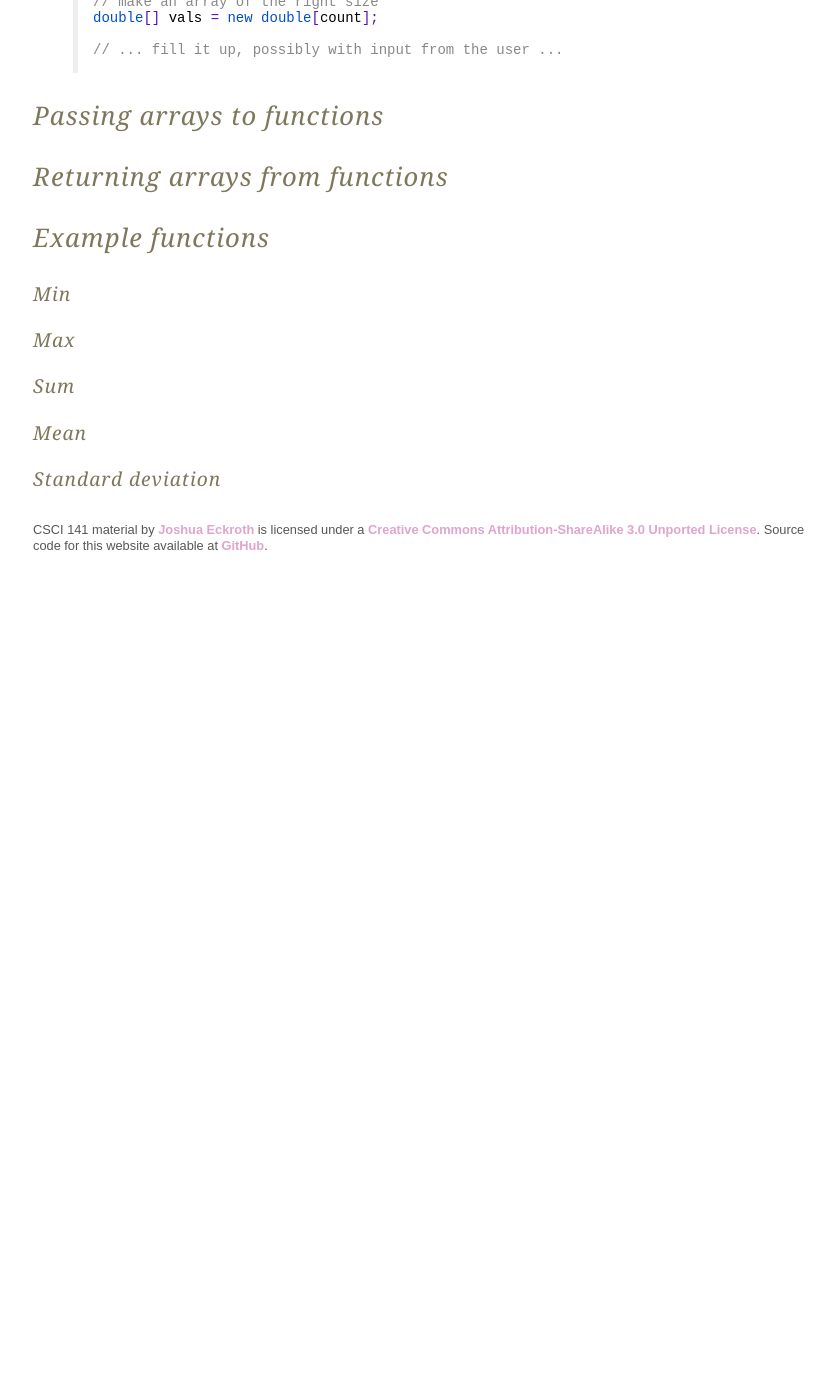
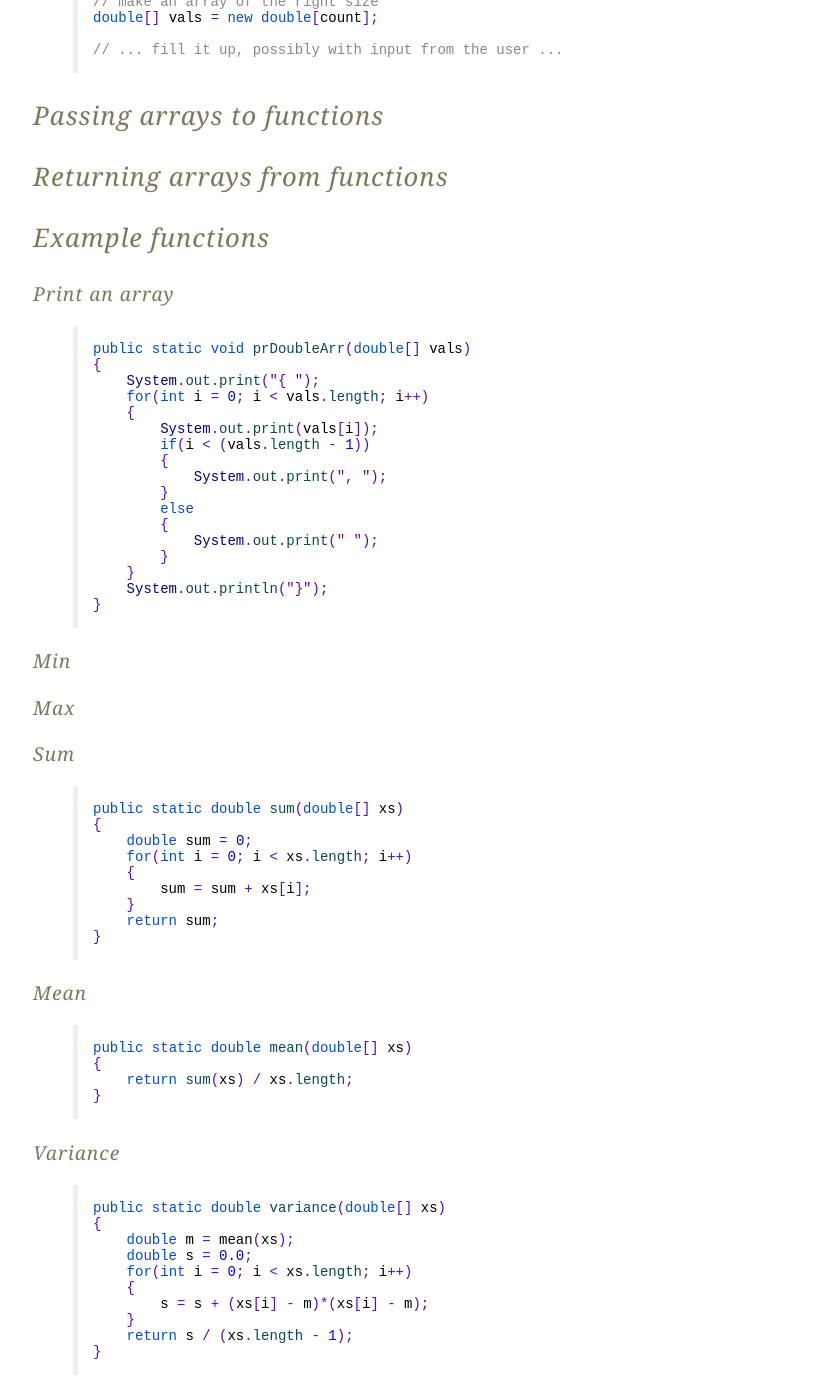
Before and after one commit to joshuaeckroth/csci141-website, a Jekyll site: the page built from lecture/arrays.markdown, in a window 1280 px wide and 1400 px high, scrolled down 1459 px. Shown: the whole window, without its empty margins (207-1042 px from the left). Built offline with Jekyll 4.4.1, drawn with Linux system fonts in a browser that asks for light colours; Markdown is read by kramdown in place of the engine named in the settings; before the commit the page ends 2014 px from its top, so only the background shows below that.

Commit message:
Added array function examples.

```diff
--- a/lecture/arrays.markdown
+++ b/lecture/arrays.markdown
@@ -66,12 +66,66 @@ double[] vals = new double[count];
 
 ## Example functions
 
+### Print an array
+
+{% highlight java %}
+public static void prDoubleArr(double[] vals)
+{
+    System.out.print("{ ");
+    for(int i = 0; i < vals.length; i++)
+    {
+        System.out.print(vals[i]);
+        if(i < (vals.length - 1))
+        {
+            System.out.print(", ");
+        }
+        else
+        {
+            System.out.print(" ");
+        }
+    }
+    System.out.println("}");
+}
+{% endhighlight %}
+
 ### Min
 
 ### Max
 
 ### Sum
 
+{% highlight java %}
+public static double sum(double[] xs)
+{
+    double sum = 0;
+    for(int i = 0; i < xs.length; i++)
+    {
+        sum = sum + xs[i];
+    }
+    return sum;
+}
+{% endhighlight %}
+
 ### Mean
 
-### Standard deviation
+{% highlight java %}
+public static double mean(double[] xs)
+{
+    return sum(xs) / xs.length;
+}
+{% endhighlight %}
+
+### Variance
+
+{% highlight java %}
+public static double variance(double[] xs)
+{
+    double m = mean(xs);
+    double s = 0.0;
+    for(int i = 0; i < xs.length; i++)
+    {
+        s = s + (xs[i] - m)*(xs[i] - m);
+    }
+    return s / (xs.length - 1);
+}
+{% endhighlight %}
```
Also changed, not shown: faithful.csv (added, +273 -0 lines).
